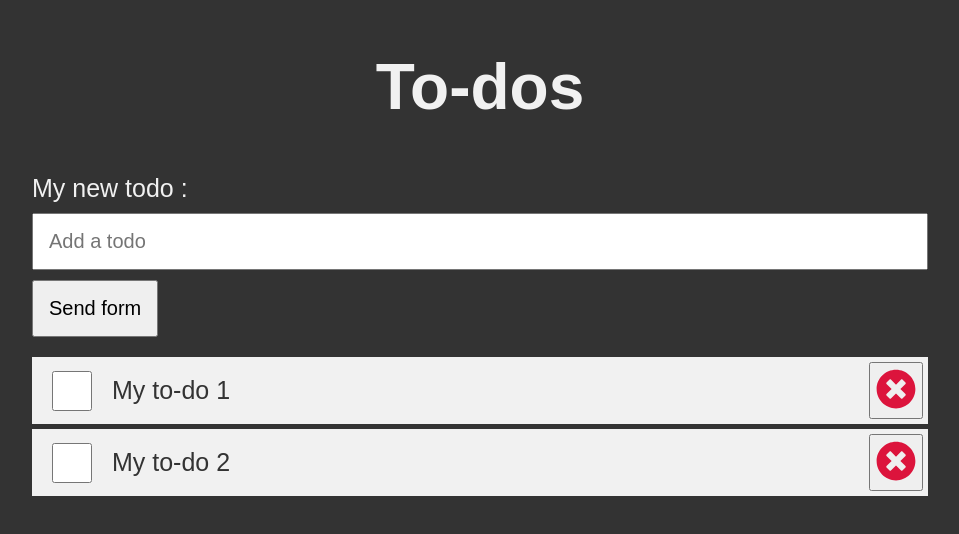
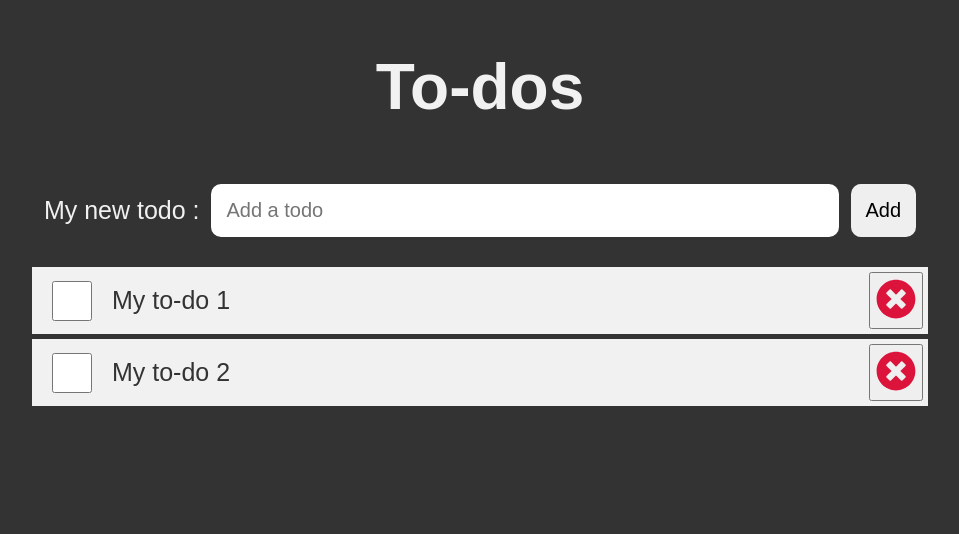
Before and after one commit to DanLevyM/cypress_esgi, a website: page index.html in a window 1280 px wide. Shown: the whole page, without its empty margins (160-1119 px from the left). Drawn offline with Linux system fonts and the light colour scheme.

Commit message:
init develop

```diff
--- a/index.html
+++ b/index.html
@@ -1,25 +1,24 @@
 <!DOCTYPE html>
 <html lang="fr">
   <head>
-    <meta charset="UTF-8">
-    <meta name="viewport" content="width=device-width, initial-scale=1.0">
+    <meta charset="UTF-8" />
+    <meta name="viewport" content="width=device-width, initial-scale=1.0" />
     <title>Document</title>
-    <link rel="stylesheet" href="style.css">
+    <link rel="stylesheet" href="style.css" />
   </head>
   <body>
-
+    <div class="container-form">
       <h1>To-dos</h1>
 
       <form>
         <label for="item">My new todo :</label>
-        <input type="text" id="item" placeholder="Add a todo">
+        <input type="text" id="item" placeholder="Add a todo" />
 
-        <button type="submit">Send form</button>
+        <button type="submit">Add</button>
       </form>
+    </div>
 
-    <ul class="liste-todo">
-
-    </ul>
+    <ul class="liste-todo"></ul>
 
     <script src="app.js"></script>
   </body>
--- a/style.css
+++ b/style.css
@@ -18,9 +18,18 @@ h1 {
   margin: 50px 0;
 }
 
+.container-form{
+  display: flex;
+  flex-direction: column;
+  justify-content: center;
+  align-items: center;
+  width: 100%;
+}
+
 form {
-  display: block;
-  margin: 0 auto;
+  display: flex;
+  justify-content: space-evenly;
+  align-items: center;
   width: 70%;
   max-width: 1200px;
   min-width: 400px;
@@ -30,15 +39,26 @@ form label {
   font-size: 25px;
 }
 form input {
-  width: 100%;
+  width: 70%;
   padding: 15px;
   font-size: 20px;
   margin: 10px 0;
+  border-radius: 10px;
+  border: none;
 }
 form button {
   padding: 15px;
   font-size: 20px;
+  border-radius: 10px;
+  border: none;
 }
+
+form button:hover{
+  cursor: pointer;
+  background-color: rgb(36, 141, 240);
+  color: #fff;
+}
+
 .liste-todo {
   list-style-type: none;
   margin: 20px auto 0;
```
Lines whose indentation alone changed are shown as unchanged.
